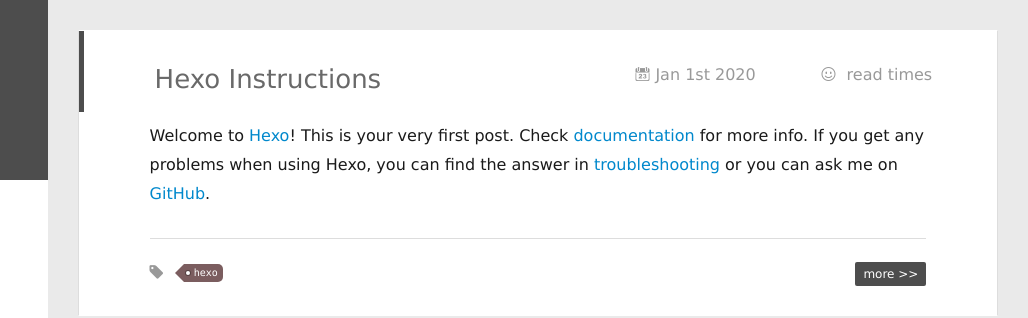
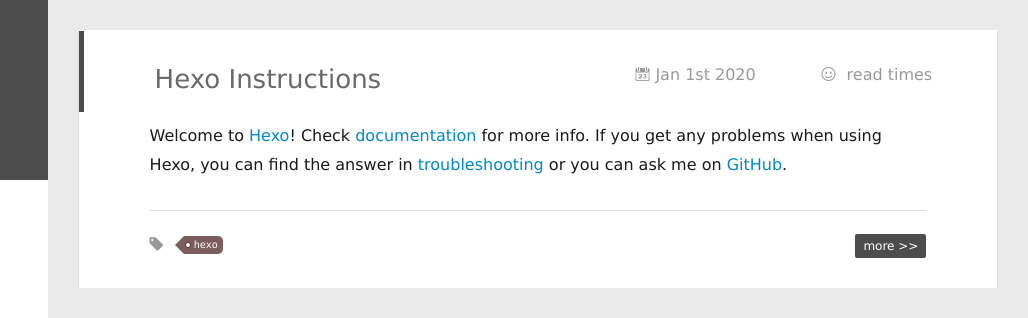
Before and after one commit to zhqyvvn/zhqyvvn.github.io, a plain HTML site: page index.html in a window 1280 px wide. Shown: the top 318 px of the page, 252-1280 px from the left. Drawn offline with nearby package versions, Linux system fonts and the light colour scheme; some packages are replaced by stand-ins of ours; a script that the page names is missing.

Commit message:
Site updated: 2020-01-01 22:48:21

```diff
--- a/index.html
+++ b/index.html
@@ -175,7 +175,7 @@
 
     <div class="article-entry" itemprop="articleBody">
 
-        <p>Welcome to <a href="https://hexo.io/" target="_blank" rel="noopener">Hexo</a>! This is your very first post. Check <a href="https://hexo.io/docs/" target="_blank" rel="noopener">documentation</a> for more info. If you get any problems when using Hexo, you can find the answer in <a href="https://hexo.io/docs/troubleshooting.html" target="_blank" rel="noopener">troubleshooting</a> or you can ask me on <a href="https://github.com/hexojs/hexo/issues" target="_blank" rel="noopener">GitHub</a>.</p>
+        <p>Welcome to <a href="https://hexo.io/" target="_blank" rel="noopener">Hexo</a>! Check <a href="https://hexo.io/docs/" target="_blank" rel="noopener">documentation</a> for more info. If you get any problems when using Hexo, you can find the answer in <a href="https://hexo.io/docs/troubleshooting.html" target="_blank" rel="noopener">troubleshooting</a> or you can ask me on <a href="https://github.com/hexojs/hexo/issues" target="_blank" rel="noopener">GitHub</a>.</p>
 
 
 
```
Also changed, not shown: 2020/01/01/hello-world/index.html (+4 -4 lines).
